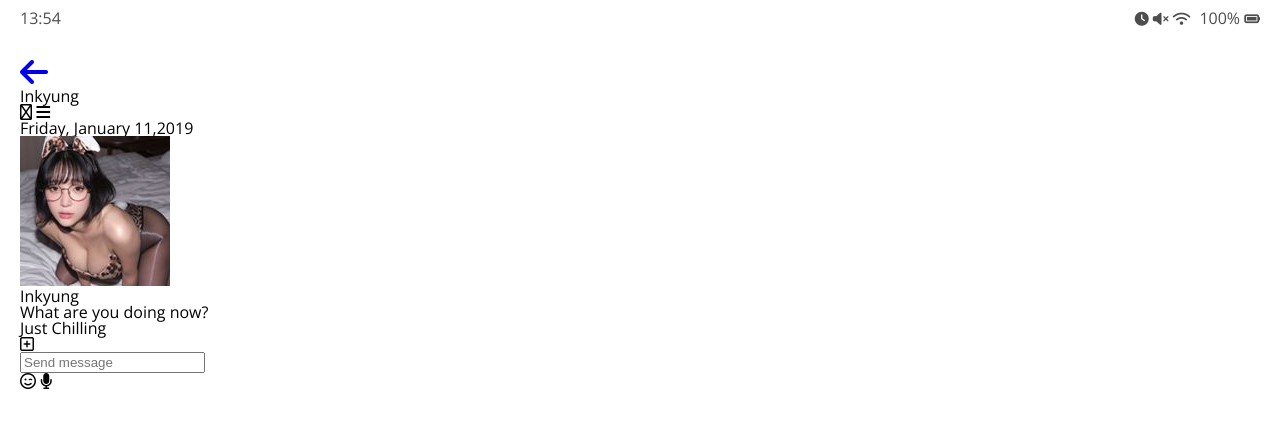
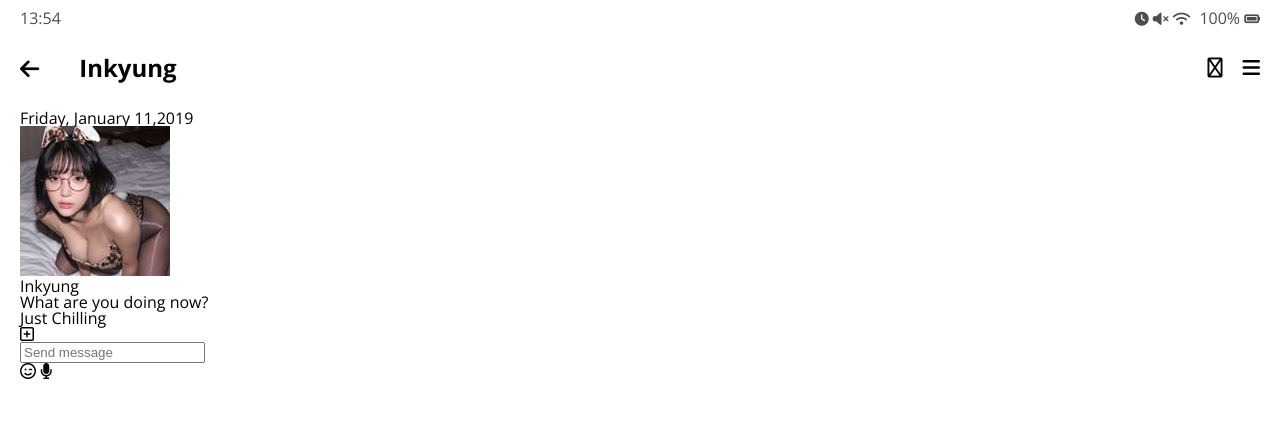
Before and after one commit to Kwon770/Kakao-Clone, a plain HTML site: page chat.html in a window 1280 px wide. Drawn offline with nearby package versions, Linux system fonts and the light colour scheme.

Commit message:
2-2 Header

```diff
--- a/chat.html
+++ b/chat.html
@@ -29,7 +29,7 @@
       <div class="header__header-column">
         <div class="header__back-btn">
           <a href="index.html" class="header__back-btn">
-            <i class="fas fa-arrow-left fa-2x"></i>
+            <i class="fas fa-arrow-left"></i>
           </a>
         </div>
         <h1 class="header__title">Inkyung</h1>
--- /dev/null
+++ b/css/header.css
@@ -0,0 +1,27 @@
+.header {
+  display: flex;
+  justify-content: space-between;
+  margin-bottom: 30px;
+  align-items: center;
+}
+
+.header .header__title {
+  font-size: 24px;
+  font-weight: 700;
+}
+
+.header .header__icon {
+  font-size: 20px;
+  margin-left: 20px;
+  cursor: pointer;
+}
+
+.header .header__header-column {
+  display: flex;
+  align-items: center;
+}
+
+.header .header__back-btn {
+  font-size: 22px;
+  margin-right: 20px;
+}
--- a/css/styles.css
+++ b/css/styles.css
@@ -1,5 +1,6 @@
 @import "reset.css";
 @import "status-bar.css";
+@import "header.css";
 /*
 [[Google Fonts 이용한 font 추가 ]]
 필요없는 폰트를 추가하면 Load Speed 가 저하되므로 필요한 폰트만
@@ -15,3 +16,8 @@ body {
   font-family: "Open Sans", -apple-system, BlinkMacSystemFont, "Segoe UI",
     Roboto, Oxygen, Ubuntu, Cantarell, "Open Sans", "Helvetica Neue", sans-serif;
 }
+
+a {
+  /* Get color from parent element ( cause a tags is purple (link)) */
+  color: inherit;
+}
```
Also changed, not shown: settings.html (+1 -1 lines).
